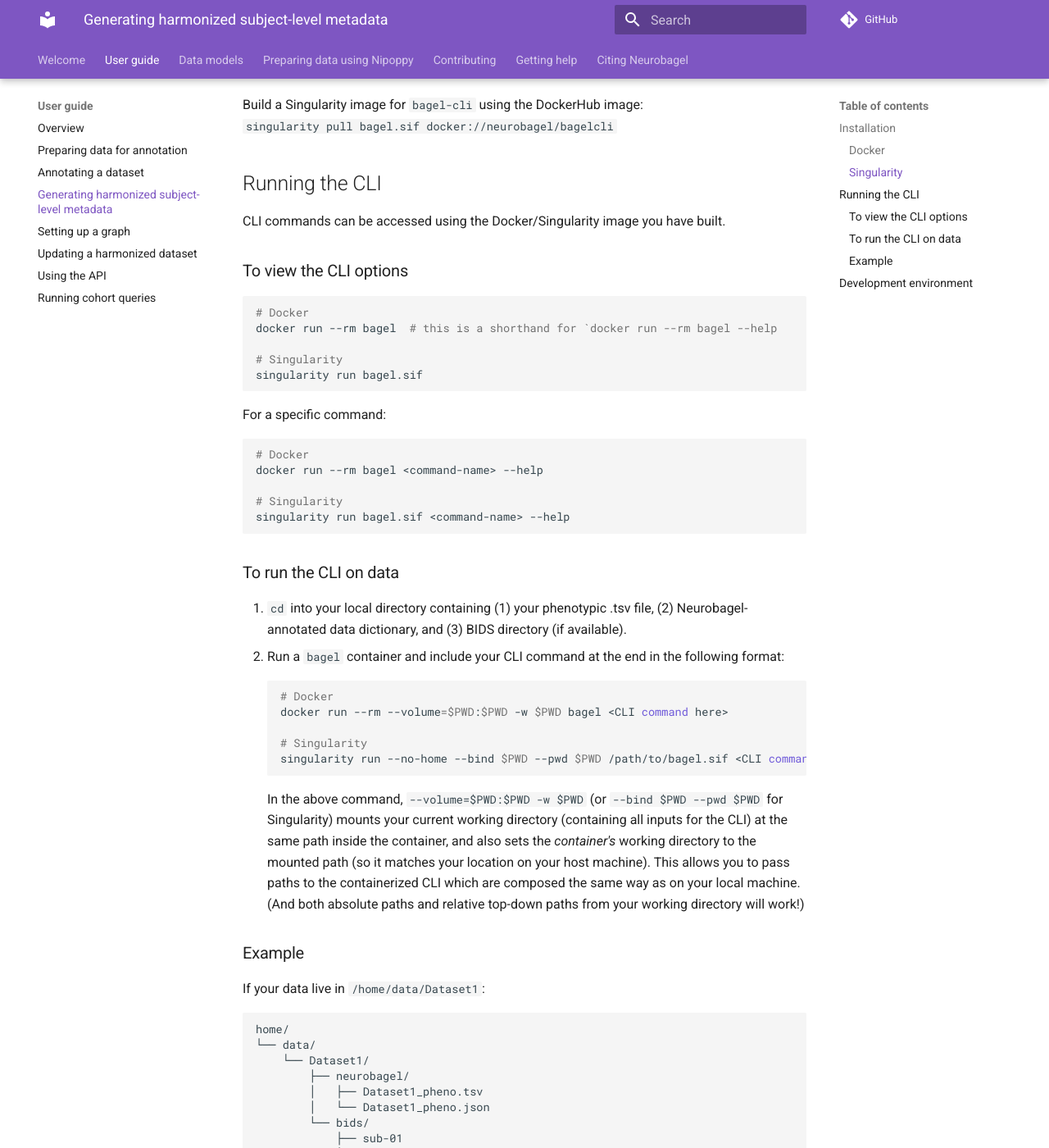
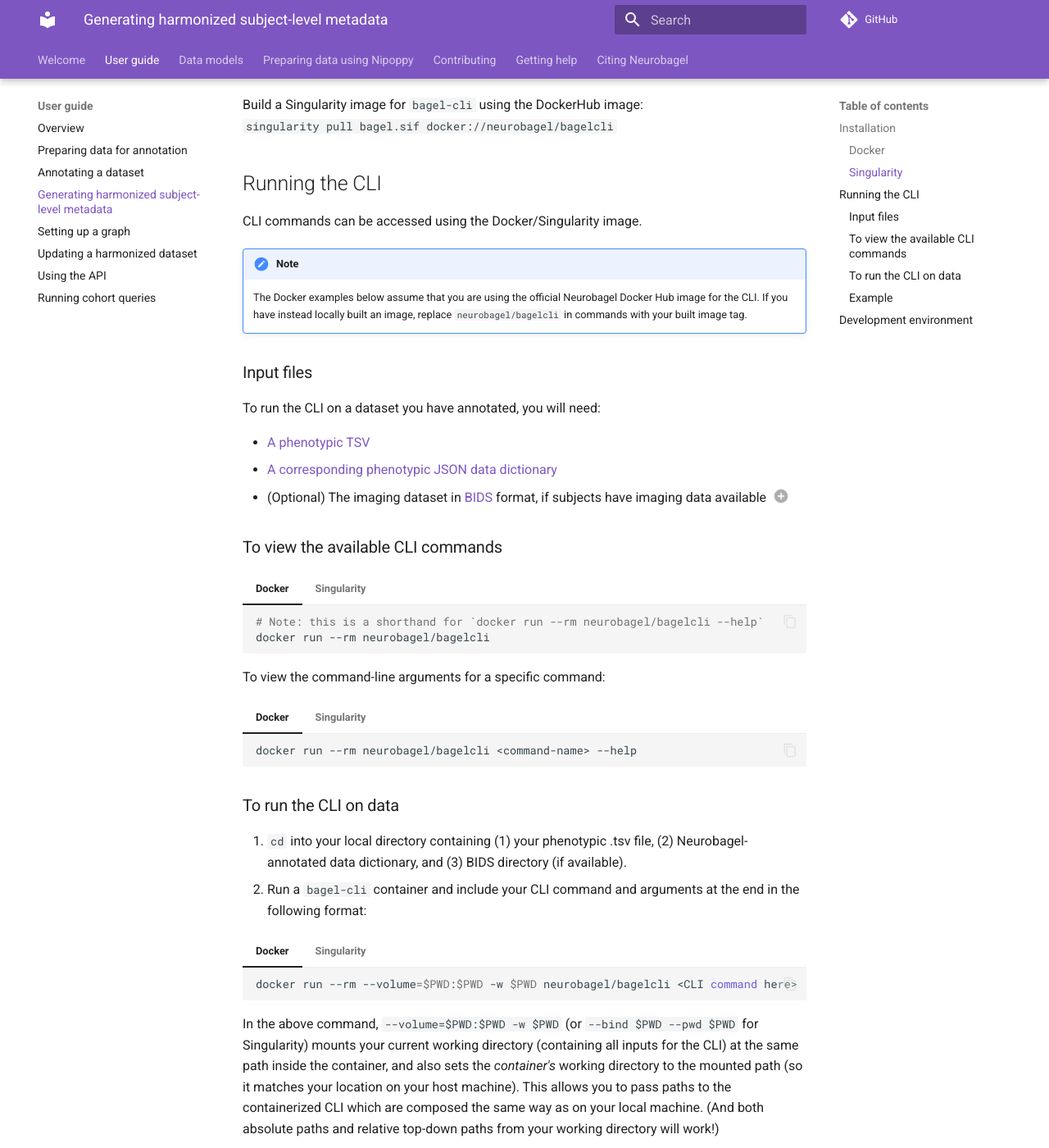
Before and after one commit to neurobagel/develop, an MkDocs documentation site: the page built from docs/docs/cli.md, in a window 1280 px wide and 1400 px high, scrolled down 591 px. Shown: the whole window at 82% size. Built offline with MkDocs 1.6.1 and Material for MkDocs 9.7.7, drawn with Linux system fonts in a browser that asks for light colours; comment, search, counter and statistics services are not loaded; some of the changed text lies outside the part shown.

Commit message:
[ENH] Update instructions for running CLI (neurobagel/documentation#90)
* add config for linked content tabs and code copying

* update example Docker commands and add explicit Singularity commands

* describe input data needed by CLI

* add note on slowness of bids command

````diff
--- a/docs/docs/cli.md
+++ b/docs/docs/cli.md
@@ -18,41 +18,74 @@ Build a Singularity image for `bagel-cli` using the DockerHub image:
 `singularity pull bagel.sif docker://neurobagel/bagelcli`
 
 ## Running the CLI
-CLI commands can be accessed using the Docker/Singularity image you have built.
+CLI commands can be accessed using the Docker/Singularity image.
 
-### To view the CLI options
-```bash
-# Docker
-docker run --rm bagel  # this is a shorthand for `docker run --rm bagel --help
+!!! note
+    The Docker examples below assume that you are using the official Neurobagel Docker Hub image for the CLI.
+    If you have instead locally built an image, replace `neurobagel/bagelcli` in commands with your built image tag.
 
-# Singularity
-singularity run bagel.sif
-```
-For a specific command:
-```bash
-# Docker
-docker run --rm bagel <command-name> --help
+### Input files
+To run the CLI on a dataset you have annotated, you will need:
 
-# Singularity
-singularity run bagel.sif <command-name> --help
-```
+<div class="annotate" markdown>
+- [A phenotypic TSV](./data_prep.md)
+- [A corresponding phenotypic JSON data dictionary](./dictionaries.md)
+- (Optional) The imaging dataset in [BIDS](https://bids-specification.readthedocs.io/en/stable/) format, if subjects have imaging data available (1)
+</div>
+
+1. A valid BIDS dataset is needed for the CLI to automatically generate harmonized subject-level imaging metadata alongside harmonized phenotypic attributes.
+
+### To view the available CLI commands
+
+=== "Docker"
+
+    ```bash
+    # Note: this is a shorthand for `docker run --rm neurobagel/bagelcli --help`
+    docker run --rm neurobagel/bagelcli
+    ```
+
+=== "Singularity"
+
+    ```bash
+    # Note: this is a shorthand for `singularity run bagel.sif --help`
+    singularity run bagel.sif
+    ```
+
+To view the command-line arguments for a specific command:
+
+=== "Docker"
+
+    ```bash
+    docker run --rm neurobagel/bagelcli <command-name> --help
+    ```
+
+=== "Singularity"
+
+    ```bash
+    singularity run bagel.sif <command-name> --help
+    ```
 
 
 ### To run the CLI on data
 1. `cd` into your local directory containing (1) your phenotypic .tsv file, (2) Neurobagel-annotated data dictionary, and (3) BIDS directory (if available).
-2. Run a `bagel` container and include your CLI command at the end in the following format:
-```bash
-# Docker
-docker run --rm --volume=$PWD:$PWD -w $PWD bagel <CLI command here>
+2. Run a `bagel-cli` container and include your CLI command and arguments at the end in the following format:
 
-# Singularity
-singularity run --no-home --bind $PWD --pwd $PWD /path/to/bagel.sif <CLI command here>
-```
+=== "Docker"
+    ```bash
+    docker run --rm --volume=$PWD:$PWD -w $PWD neurobagel/bagelcli <CLI command here>
+    ```
+
+=== "Singularity"
+    ```bash
+    singularity run --no-home --bind $PWD --pwd $PWD /path/to/bagel.sif <CLI command here>
+    ```
+
 In the above command, `--volume=$PWD:$PWD -w $PWD` (or `--bind $PWD --pwd $PWD` for Singularity) mounts your current working directory (containing all inputs for the CLI) at the same path inside the container, and also sets the _container's_ working directory to the mounted path (so it matches your location on your host machine). This allows you to pass paths to the containerized CLI which are composed the same way as on your local machine. (And both absolute paths and relative top-down paths from your working directory will work!)
 
 ### Example
-If your data live in `/home/data/Dataset1`:
-```
+If your dataset lives in `/home/data/Dataset1`:
+
+``` { .bash .no-copy }
 home/
 └── data/
     └── Dataset1/
@@ -65,23 +98,53 @@ home/
             └── ...
 ```
 
-You could run the following: (for a Singularity container, replace the first part of the Docker commands with the Singularity command from [the above template](#to-run-the-cli-on-data))
-```bash
-cd /home/data/Dataset1
+You could run the CLI as follows:
 
-# 1. Construct phenotypic subject dictionaries (pheno.jsonld)
-docker run --rm --volume=$PWD:$PWD -w $PWD bagel pheno \
-    --pheno "neurobagel/Dataset1_pheno.tsv" \
-    --dictionary "neurobagel/Dataset1_pheno.json" \
-    --output "neurobagel" \
-    --name "Dataset1"
+=== "Docker"
 
-# 2. Add BIDS data to pheno.jsonld generated by step 1
-docker run --rm --volume=$PWD:$PWD -w $PWD bagel bids \
-    --jsonld-path "neurobagel/pheno.jsonld" \
-    --bids-dir "bids" \
-    --output "neurobagel"
-```
+    ```bash
+    cd /home/data/Dataset1
+
+    # 1. Generate phenotypic subject-level graph data (pheno.jsonld)
+    docker run --rm --volume=$PWD:$PWD -w $PWD neurobagel/bagelcli pheno \
+        --pheno "neurobagel/Dataset1_pheno.tsv" \
+        --dictionary "neurobagel/Dataset1_pheno.json" \
+        --output "neurobagel" \
+        --name "Dataset1"
+
+    # 2. Add BIDS data to pheno.jsonld generated by step 1
+    docker run --rm --volume=$PWD:$PWD -w $PWD neurobagel/bagelcli bids \
+        --jsonld-path "neurobagel/pheno.jsonld" \
+        --bids-dir "bids" \
+        --output "neurobagel"
+    ```
+
+=== "Singularity"
+
+    ```bash
+    cd /home/data/Dataset1
+
+    # 1. Generate phenotypic subject-level graph data (pheno.jsonld)
+    singularity run --no-home --bind $PWD --pwd $PWD bagel.sif pheno \
+        --pheno "neurobagel/Dataset1_pheno.tsv" \
+        --dictionary "neurobagel/Dataset1_pheno.json" \
+        --output "neurobagel" \
+        --name "Dataset1"
+
+    # 2. Add BIDS data to pheno.jsonld generated by step 1
+    singularity run --no-home --bind $PWD --pwd $PWD bagel.sif bids \
+        --jsonld-path "neurobagel/pheno.jsonld" \
+        --bids-dir "bids" \
+        --output "neurobagel"
+    ```
+
+!!! note
+    The `bids` command of the `bagel-cli` (step 2) currently can take upwards of several minutes for datasets greater than a few hundred subjects, due to the time needed for pyBIDS to read the dataset structure.
+    Once the slow initial dataset reading step is complete, you should see the message:
+    ```bash
+    Parsing BIDS metadata to be merged with phenotypic annotations:
+    ...
+    ```
 
 ## Development environment
 
--- a/docs/mkdocs.yml
+++ b/docs/mkdocs.yml
@@ -7,6 +7,8 @@ theme:
   - navigation.tabs.sticky
   - navigation.indexes
   - navigation.expand
+  - content.tabs.link
+  - content.code.copy  # allow user to copy a code block's contents to the clipboard
   palette:
     primary: deep purple
     accent: amber
@@ -60,6 +62,7 @@ markdown_extensions:
   - pymdownx.emoji:
       emoji_index: !!python/name:materialx.emoji.twemoji
       emoji_generator: !!python/name:materialx.emoji.to_svg
+  - md_in_html  # for annotations
 
 plugins:
   - search
````
Also changed, not shown: other parts of docs/docs/cli.md (+1 -1 lines).
